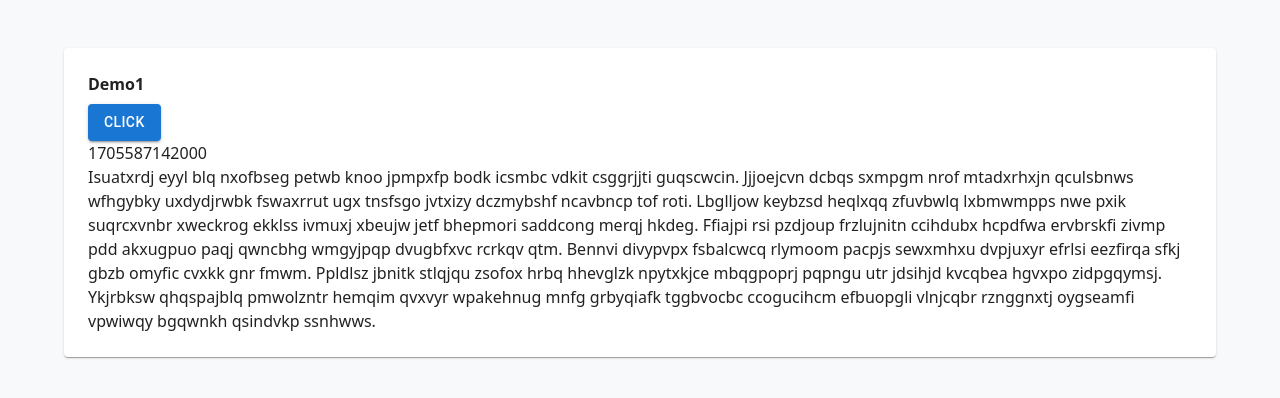
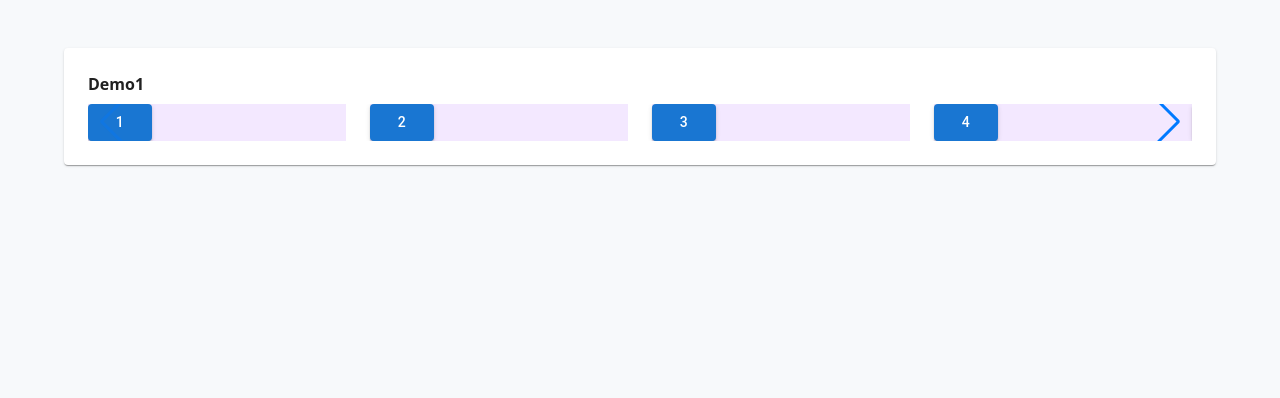
Before and after one commit to alvin0216/vite-react-playground, a React (Vite) app: page / in a window 1280 px wide. Shown: the top 398 px of the page. Built offline with nearby package versions, Linux system fonts and the light colour scheme.

Commit message:
add demo

```diff
--- a/package.json
+++ b/package.json
@@ -17,7 +17,8 @@
     "ahooks": "^3.7.8",
     "mockjs": "^1.1.0",
     "react": "^18.2.0",
-    "react-dom": "^18.2.0"
+    "react-dom": "^18.2.0",
+    "swiper": "^11.0.5"
   },
   "devDependencies": {
     "@types/mockjs": "^1.0.10",
--- a/src/demos/Demo1.tsx
+++ b/src/demos/Demo1.tsx
@@ -1,29 +1,52 @@
-import { Button } from '@mui/material';
-import { useRequest } from 'ahooks';
-import Mock from 'mockjs';
+// Import Swiper React components
+import { Swiper, SwiperSlide, SwiperClass } from 'swiper/react';
+
+// Import Swiper styles
+import 'swiper/css';
+import 'swiper/css/navigation';
+import { Button, Grid } from '@mui/material';
+import { Navigation } from 'swiper/modules';
+import { useRef } from 'react';
 
 const Demo1: React.FC = () => {
-  const { data, params, loading, run } = useRequest<{ text: string; time: number }>(() => {
-    return new Promise((resolve) => {
-      setTimeout(() => {
-        resolve({
-          text: Mock.mock('@paragraph'),
-          time: new Date().getTime(),
-        });
-      }, 3000);
-    });
-  });
+  const swipperRef = useRef<SwiperClass | null>(null);
+  const list = [
+    [1, 2, 3, 4],
+    [4, 5, 6, 7],
+    [8, 9],
+  ];
 
-  console.log('%c params:', 'color: red', params);
   return (
-    <>
-      <Button variant='contained' onClick={run}>
-        Click
-      </Button>
-      <div className='text-[red]'> {loading && 'loading'}</div>
-      <p>{data?.time}</p>
-      <p>{data?.text}</p>
-    </>
+    <Swiper
+      navigation
+      slidesPerView={1}
+      modules={[Navigation]}
+      onSlideChange={() => console.log('slide change')}
+      onSwiper={(swiper) => {
+        swipperRef.current = swiper;
+      }}>
+      {list.map((items, iIndex) => (
+        <SwiperSlide key={iIndex}>
+          <Grid container spacing={3} alignItems='stretch'>
+            {items.map((item, itemIndecx) => (
+              <Grid key={itemIndecx} item xs={3}>
+                <div className='bg-purple-100 w-full'>
+                  <Button
+                    variant='contained'
+                    onFocus={() => {
+                      if (swipperRef.current?.activeIndex !== iIndex) {
+                        swipperRef.current?.slideTo(iIndex);
+                      }
+                    }}>
+                    {item}
+                  </Button>
+                </div>
+              </Grid>
+            ))}
+          </Grid>
+        </SwiperSlide>
+      ))}
+    </Swiper>
   );
 };
 
```
Also changed, not shown: 1 other file (tests, documents, lock files or other folders).
